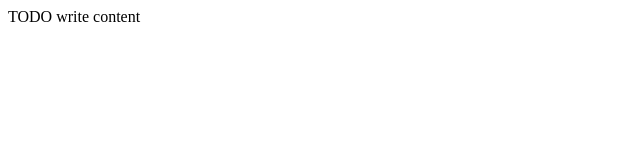
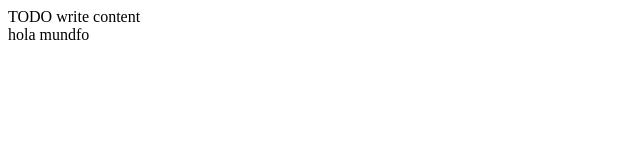
Before and after one commit to DarwinMozoQuinde/TrabajoMozo_01, a plain HTML site: page trabajoMosos/web/index.html in a window 1280 px wide. Shown: the full height of the page, 0-640 px from the left. Drawn offline with Linux system fonts and the light colour scheme.

Commit message:
hola mundo

```diff
--- a/trabajoMosos/web/index.html
+++ b/trabajoMosos/web/index.html
@@ -12,5 +12,6 @@ and open the template in the editor.
     </head>
     <body>
         <div>TODO write content</div>
+        <div>hola mundfo</div>
     </body>
 </html>
```
